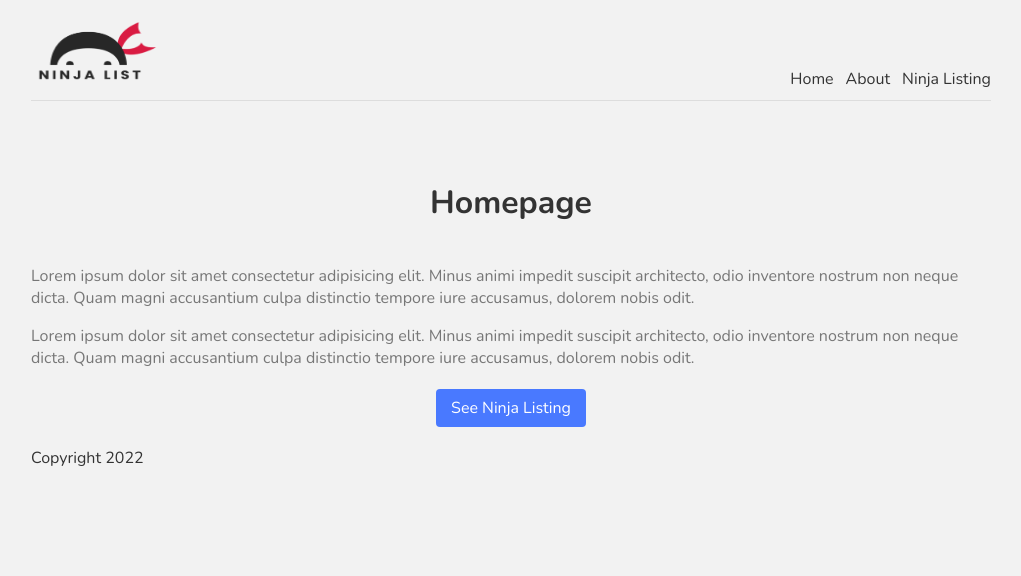
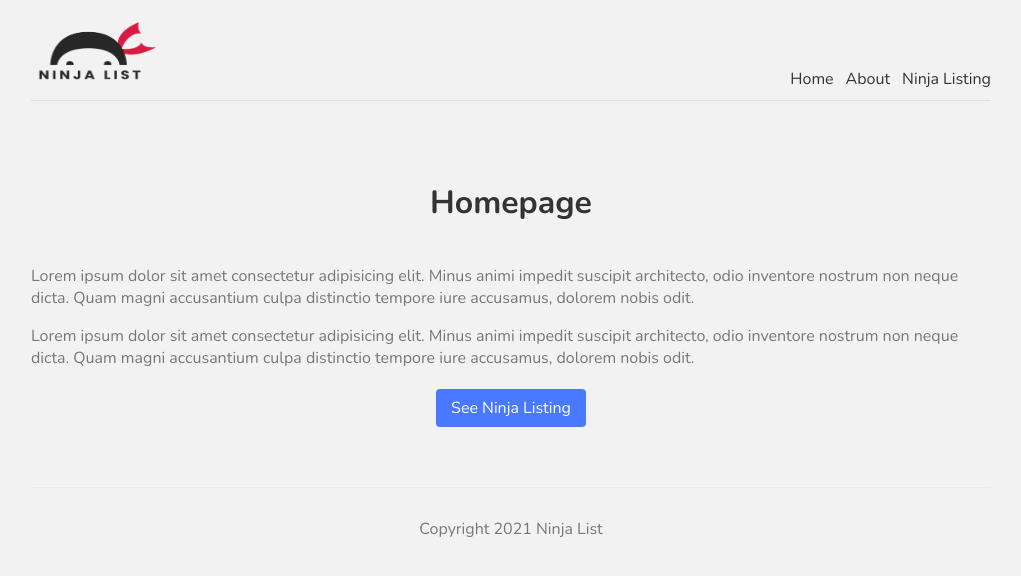
Before and after one commit to kyron321/nextjs-list, a Next.js app: page / in a window 1280 px wide. Shown: the top 576 px of the page, without its empty margins (129-1150 px from the left). Built offline with nearby package versions, Linux system fonts and the light colour scheme.

Commit message:
fix: import

```diff
--- a/comps/Footer.js
+++ b/comps/Footer.js
@@ -1,9 +1,9 @@
 const Footer = () => {
-    return (
-        <div>
-            Copyright 2022
-        </div>
-     );
+  return (
+    <footer>
+      Copyright 2021 Ninja List
+    </footer>
+  );
 }
 
 export default Footer;
--- a/comps/Layout.js
+++ b/comps/Layout.js
@@ -1,4 +1,4 @@
-import Footer from "./footer";
+import Footer from "./Footer";
 import Navbar from "./Navbar";
 
 const Layout = ({ children }) => {
```
